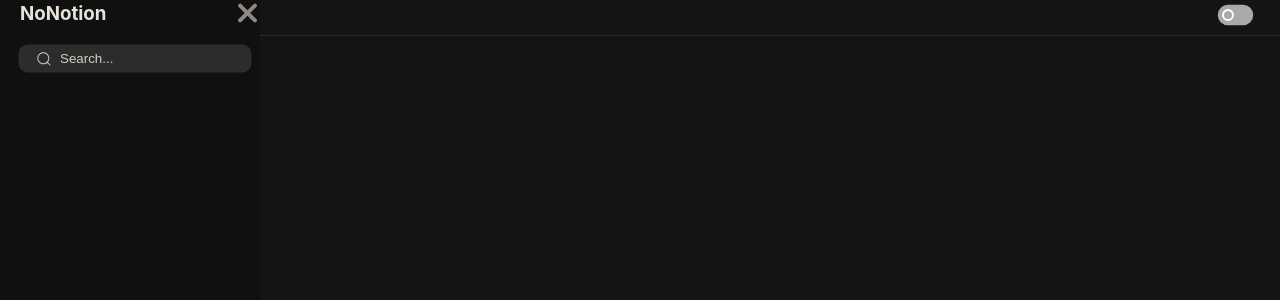
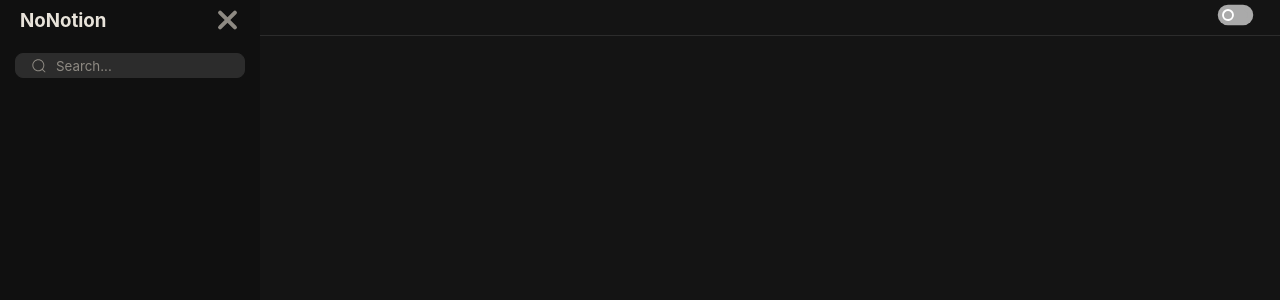
Before and after one commit to Prayushstha/NoNotion, a React (Vite) app: page / in a window 1280 px wide. Shown: the top 300 px of the page. Built offline with nearby package versions, Linux system fonts and the light colour scheme.

Commit message:
Fixed alignment issues for sidebar

```diff
--- a/src/App.css
+++ b/src/App.css
@@ -11,12 +11,10 @@
 }
 
 .sidebar {
-  width: 0rem;
-  display: flex;
-  flex-direction: column;
+  width: 0;
+  flex-shrink: 0;
   overflow: hidden;
   transition: width 0.3s ease;
-  flex-shrink: 0;
 }
 
 .sidebar.open {
--- a/src/components/sidebar.css
+++ b/src/components/sidebar.css
@@ -1,32 +1,29 @@
 .sidebar {
   background-color: var(--sidebar);
   color: var(--sidebar-foreground);
+  display: flex;
+  flex-direction: column;
+  align-items: center;
   min-height: 100%;
-  flex-direction: column;
 }
 
+.sidebar.open {
+  padding: 0.5rem 0;
+}
 .top {
   display: flex;
   flex-direction: row;
-  margin-left: 20px;
-  margin-top: 1px;
-  width: 100%;
+  align-items: center;
   justify-content: space-between;
-  max-height: 25px;
+  width: 220px;
+  margin: 0px auto 0 auto;
 }
-
 .top h3 {
-  align-self: center;
-}
-
-.sidebar-toggle {
-  margin-right: 20px;
+  margin: 0;
 }
 
 .searchbar {
   margin-top: 20px;
-  margin-left: 20px;
-  justify-self: center;
 }
 
 /* From Uiverse.io by LightAndy1 */
@@ -35,35 +32,30 @@
   line-height: 28px;
   align-items: center;
   position: relative;
-  max-width: 230px;
+  width: 230px;
 }
 
 .input {
-  font-family: "Montserrat", sans-serif;
+  font-family: var(--font-sans);
   width: 100%;
   height: 25px;
   padding-left: 2.5rem;
-  box-shadow:
-    0 0 0 1.5px #2b2c37,
-    0 0 25px -17px #000;
-  border: 0;
+  border: 1px solid var(--border);
   border-radius: var(--radius);
   background-color: var(--input);
   outline: none;
-  color: var(--secondary-foreground);
+  color: var(--sidebar-foreground);
   transition: all 0.25s cubic-bezier(0.19, 1, 0.22, 1);
   cursor: text;
-  z-index: 0;
 }
 
 .input::placeholder {
-  color: var(--secondary-foreground);
+  color: var(--muted-foreground);
 }
 
 .input:hover {
-  box-shadow:
-    0 0 0 2.5px #2f303d,
-    0px 0px 25px -15px #000;
+  border-color: var(--ring);
+  box-shadow: var(--shadow-sm);
 }
 
 .input:active {
@@ -71,13 +63,13 @@
 }
 
 .input:focus {
-  box-shadow: 0 0 0 2.5px #2f303d;
+  outline: 2px solid var(--ring);
 }
 
 .search-icon {
   position: absolute;
   left: 1rem;
-  fill: var(--ring);
+  fill: var(--muted-foreground);
   width: 1rem;
   height: 1rem;
   pointer-events: none;
```
